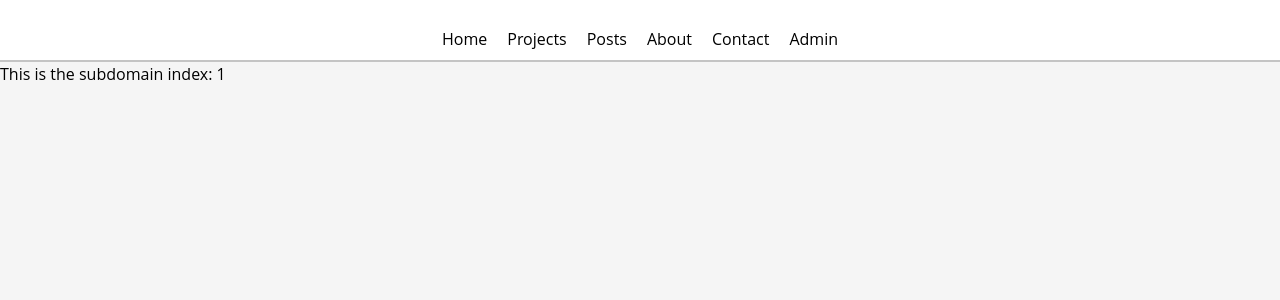
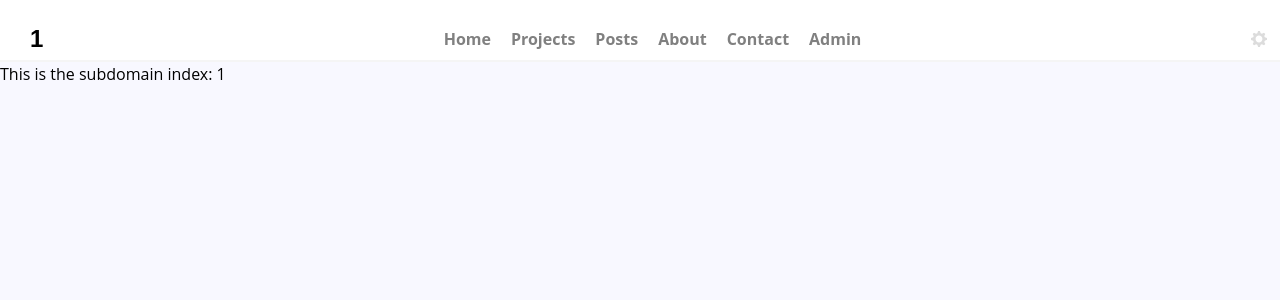
Before and after one commit to theothermelissa/folio, a Next.js app: page /feed/1 in a window 1280 px wide. Shown: the top 300 px of the page. Built offline with nearby package versions, Linux system fonts and the light colour scheme; no server answers; what supertokens-auth-react would draw is missing.

Commit message:
post page & route

```diff
--- a/components/navbar.tsx
+++ b/components/navbar.tsx
@@ -4,10 +4,12 @@
 // import { useAtom, useSetAtom } from "jotai";
 // import { activePath, activeTabIndex } from "../atoms/nav-atoms";
 import { NAVBAR_HEIGHT, NAV_LINK_INDICES } from "../constants";
-import { useParams, usePathname, useRouter } from "next/navigation";
 import styled from "@emotion/styled";
 import React from "react";
 import Link from "next/link";
+import { SettingsIcon } from "@chakra-ui/icons";
+import { Heading, IconButton, Text } from "@chakra-ui/react";
+import { useRouter } from "next/router";
 
 const TOP_Z_INDEX = 999;
 
@@ -20,43 +22,81 @@ type TabProps = {
 const Nav = styled.div`
   position: fixed;
   display: flex;
-  justify-content: center;
+  justify-content: space-between;
   background-color: white;
+  border-bottom: 2px solid whitesmoke;
   width: 100%;
   height: ${NAVBAR_HEIGHT}px;
   align-items: flex-end;
   z-index: ${TOP_Z_INDEX};
-  border-bottom: 2px solid #c4c4c4;
+`;
+
+const PageName = styled(Heading)`
+  display: flex;
+  flex: 1;
+  height: 100%;
+  justify-content: flex-start;
+  align-items: center;
+  padding: 24px 5px 5px 30px;
+`;
+
+const SettingsMenu = styled.div`
+  display: flex;
+  flex: 1;
+  justify-content: flex-end;
+  align-items: center;
+  margin: 5px;
+`;
+
+const NavTabs = styled.div`
+  display: flex;
+  flex: 1;
+  justify-content: center;
 `;
 
 const StyledTab = styled.div<TabProps>`
   margin: 10px 0px -2px 0px;
   padding: 0px 10px 9px 10px;
   border-bottom: ${(props) =>
-    props.isactive ? "2px solid firebrick" : "2px solid #C4C4C4"};
-  color: ${(props) => (props.isactive ? "firebrick" : "black")};
+    props.isactive ? "2px solid black" : "2px solid whitesmoke"};
+  color: ${(props) => (props.isactive ? "black" : "grey")};
+  // font-weight: ${(props) => (props.isactive ? "bold" : "normal")};
+  font-weight: bold;
 `;
 
 // TODO mpm: rewrite this to use Chakra color theme
 // TODO mpm: ... er, define color theme 🤦🏻‍♀️
 export const NavBar = () => {
-  const pathname = usePathname();
-  const params = useParams();
+  const router = useRouter();
 
-  //   console.log("pathname: ", pathname);
+  const {
+    pathname,
+    query: { subdomain },
+  } = router;
+
+  const terminalPath = pathname.replace("/feed/[subdomain]", "");
+  console.log("terminalPath: ", terminalPath);
 
   return (
     <Nav as="header">
-      {" "}
-      {/* <TabList style={{ width: "100%", justifyContent: "center" }}> */}
+      <PageName fontSize="2xl">{subdomain}</PageName>
+      <NavTabs>
         {NAV_LINK_INDICES.map(({ path, name }) => (
           <Link href={path} key={path}>
-          <StyledTab isactive={path === pathname} key={path}>
+            <StyledTab isactive={path === terminalPath} key={path}>
               {name}
             </StyledTab>
           </Link>
         ))}
-      {/* </TabList> */}
+      </NavTabs>
+      <SettingsMenu>
+        <IconButton
+          aria-label="Search database"
+          size="sm"
+          variant="ghost"
+          icon={<SettingsIcon boxSize={4} color="gainsboro" />}
+        />
+      </SettingsMenu>
     </Nav>
   );
 };
--- a/components/post-controls.tsx
+++ b/components/post-controls.tsx
@@ -34,7 +34,7 @@ export const CreatePost = () => {
   return (
     <form>
       <input type="text" onChange={handleChange}></input>
-      <button onClick={handleSubmit}>Create Post</button>
+      {/* <button onClick={handleSubmit}>Create Post</button> */}
     </form>
   );
 };
--- a/components/post-list.tsx
+++ b/components/post-list.tsx
@@ -43,7 +43,7 @@ const PostItem = (props: ItemProps) => {
 
   return (
     <Flex display="block" key={id} gap={6}>
-      <PostCard name={title} imageUrls={media} preview={preview}>
+      <PostCard id={id} name={title} imageUrls={media} preview={preview}>
         <DeletePost id={id} />
       </PostCard>
     </Flex>
--- a/package.json
+++ b/package.json
@@ -7,6 +7,7 @@
         "gen:theme-typings": "chakra-cli tokens app/theme.ts"
     },
     "dependencies": {
+        "@chakra-ui/icons": "^2.0.19",
         "@chakra-ui/react": "^2.7.1",
         "@emotion/react": "^11.11.1",
         "@emotion/styled": "^11.11.0",
--- a/pages/feed/[subdomain]/posts/index.tsx
+++ b/pages/feed/[subdomain]/posts/index.tsx
@@ -2,7 +2,7 @@ import { useRouter } from "next/router";
 import PostList from "../../../../components/post-list";
 import FeedLayout from "../../../../components/feed-layout";
 import { Flex } from "@chakra-ui/react";
-import { CreatePost } from "../../../../components/post-controls";
+// import { CreatePost } from "../../../../components/post-controls";
 
 const Posts = () => {
   // router allows access to subdomain like this:
@@ -16,7 +16,7 @@ const Posts = () => {
       ) : (
         <div>No feed here 🤷🏻‍♀️</div>
       )}
-      <CreatePost />
+      {/* <CreatePost /> */}
     </Flex>
   );
 };
--- a/pages/index.tsx
+++ b/pages/index.tsx
@@ -2,8 +2,6 @@ import { Button, Flex } from "@chakra-ui/react";
 import styled from "@emotion/styled";
 import Link from "next/link";
 import React from "react";
-
-const { NEXT_PUBLIC_BASE_PROTOCOL, NEXT_PUBLIC_BASE_URL_PATH } = process.env;
 
 const Wrapper = styled(Flex)`
   height: 100vh;
--- a/styles/theme.ts
+++ b/styles/theme.ts
@@ -5,7 +5,7 @@ const theme = {
     global: {
       body: {
         color: "default",
-        bg: "whitesmoke",
+        bg: "ghostwhite",
       },
     },
   },
```
Also changed, not shown: components/post-card.tsx (+15 -11 lines), pages/feed/[subdomain]/posts/[id].tsx (+20 -1 lines), 1 other file (tests, documents, lock files or other folders). Lines whose indentation alone changed are shown as unchanged.
